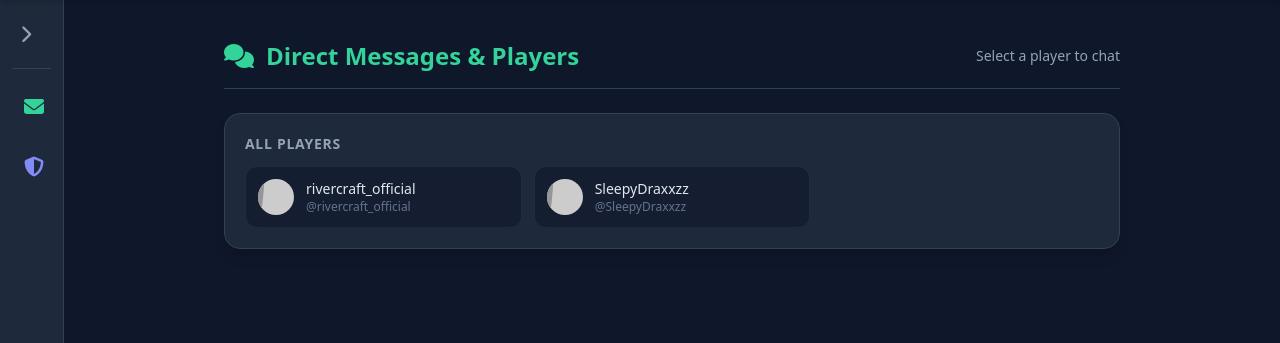
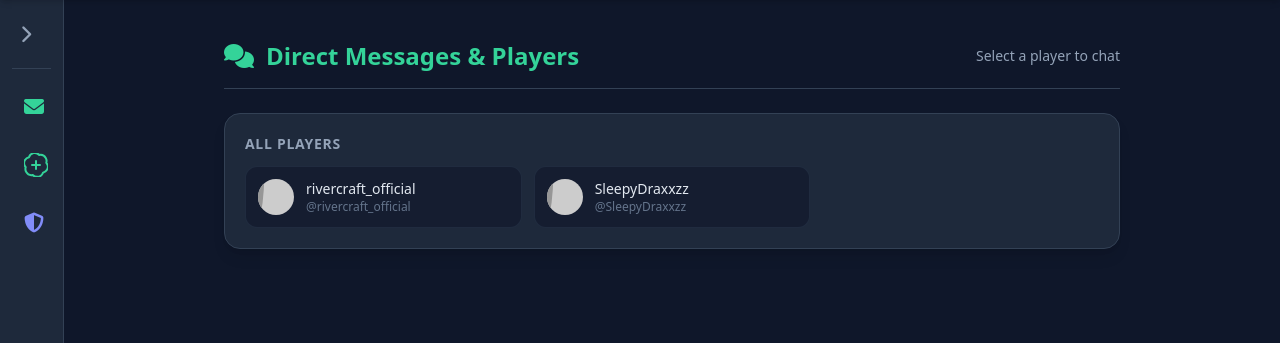
Before and after one commit to heinth123/minecraft-portal-, a Flask app: page /chat in a window 1280 px wide. Shown: the part 64-407 px from the top of the page. Run offline with Flask 3, Linux system fonts and the light colour scheme; a user stored in the database is signed in; grey boxes labelled with a size stand in for pictures from a placeholder-image service; some libraries are stand-ins or nearby versions.

Commit message:
Add ChatGPT AI Assistant link to base template

```diff
--- a/templates/base.html
+++ b/templates/base.html
@@ -68,6 +68,15 @@
                         <span class="whitespace-nowrap font-medium text-sm hidden group-hover:inline group-[.expanded]:inline">Mail Box</span>
                     </a>
 
+                    <!-- ChatGPT AI Assistant -->
+                    <a href="{{ url_for('ai_chat') }}" class="flex items-center gap-4 p-3 rounded-xl hover:bg-emerald-600/20 hover:text-emerald-400 text-slate-300 transition group/item" title="ChatGPT">
+                        <svg class="w-6 h-6 text-emerald-400 shrink-0" viewBox="0 0 24 24" fill="none" xmlns="http://www.w3.org/2000/svg">
+                            <path d="M22.2819 9.8211a5.9847 5.9847 0 0 0-.5157-4.9108 6.0462 6.0462 0 0 0-6.5098-2.9A6.0651 6.0651 0 0 0 4.9807 4.1818a5.9847 5.9847 0 0 0-3.9977 2.9 6.0462 6.0462 0 0 0 .7427 7.0966 5.98 5.98 0 0 0 .511 4.9107 6.051 6.051 0 0 0 6.5146 2.9001A5.9847 5.9847 0 0 0 13.259 23.85a6.0557 6.0557 0 0 0 5.7271-4.1332 5.9895 5.9895 0 0 0 3.9977-2.9001 6.0367 6.0367 0 0 0-.7019-6.9956z" stroke="currentColor" stroke-width="2" stroke-linecap="round" stroke-linejoin="round"/>
+                            <path d="M12 8v8M8 12h8" stroke="currentColor" stroke-width="2" stroke-linecap="round"/>
+                        </svg>
+                        <span class="whitespace-nowrap font-medium text-sm hidden group-hover:inline group-[.expanded]:inline">ChatGPT</span>
+                    </a>
+
                     <!-- Admin Panel (Only for Admins) -->
                     {% if current_user.is_authenticated and current_user.is_admin %}
                     <a href="{{ url_for('admin_panel') }}" class="flex items-center gap-4 p-3 rounded-xl hover:bg-indigo-600/20 hover:text-indigo-400 text-slate-300 transition group/item" title="Admin Panel">
```
